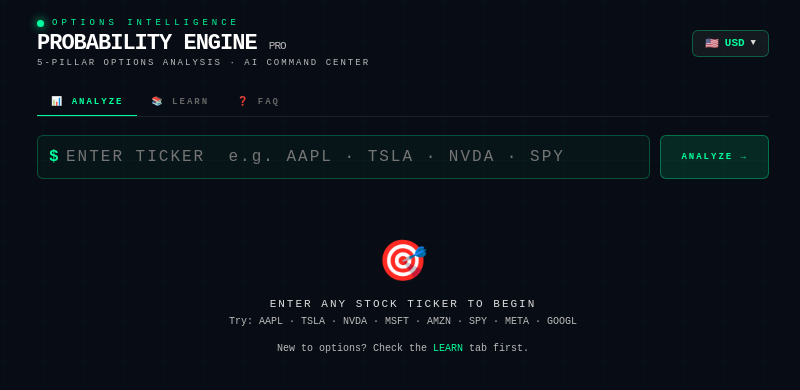
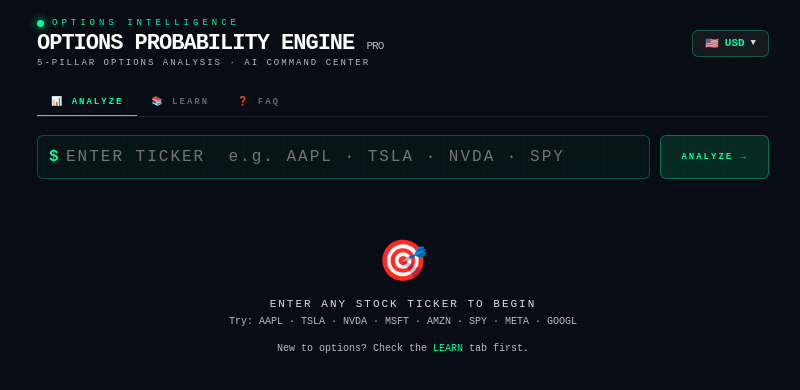
Before and after one commit to KYLEW4444/probability-engine-frontend, a React (Vite) app: page / in a window 1280 px wide. Shown: the top 390 px of the page, without its empty margins (237-1037 px from the left). Built offline with nearby package versions, Linux system fonts and the light colour scheme.

Commit message:
Update App.jsx

```diff
--- a/src/App.jsx
+++ b/src/App.jsx
@@ -110,7 +110,7 @@ function CurrencySelector({ currency, onChange }) {
 }
 
 // ── API CALL ──────────────────────────────────────────────────────────────────
-const BACKEND_URL = "https://probability-engine-production-04e9.up.railway.app";
+const BACKEND_URL = "https://options-probability-engine-production-04e9.up.railway.app";
 
 // Fetch real live price from backend proxy
 async function fetchLivePrice(ticker) {
@@ -316,7 +316,7 @@ export default function App() {
               <div style={{ width:7, height:7, borderRadius:"50%", background:"#00ff9d", boxShadow:"0 0 10px #00ff9d" }} />
               <span style={{ fontSize:9, color:"#00ff9d", letterSpacing:4 }}>OPTIONS INTELLIGENCE</span>
             </div>
-            <h1 style={{ fontSize:22, fontWeight:700, margin:0, letterSpacing:-1 }}>PROBABILITY ENGINE <span style={{ fontSize:11, color:"#bbb", fontWeight:400 }}>PRO</span></h1>
+            <h1 style={{ fontSize:22, fontWeight:700, margin:0, letterSpacing:-1 }}>OPTIONS PROBABILITY ENGINE <span style={{ fontSize:11, color:"#bbb", fontWeight:400 }}>PRO</span></h1>
             <p style={{ margin:"2px 0 0", fontSize:9, color:"#bbb", letterSpacing:2 }}>5-PILLAR OPTIONS ANALYSIS · AI COMMAND CENTER</p>
           </div>
           <CurrencySelector currency={currency} onChange={setCurrency} />
```
